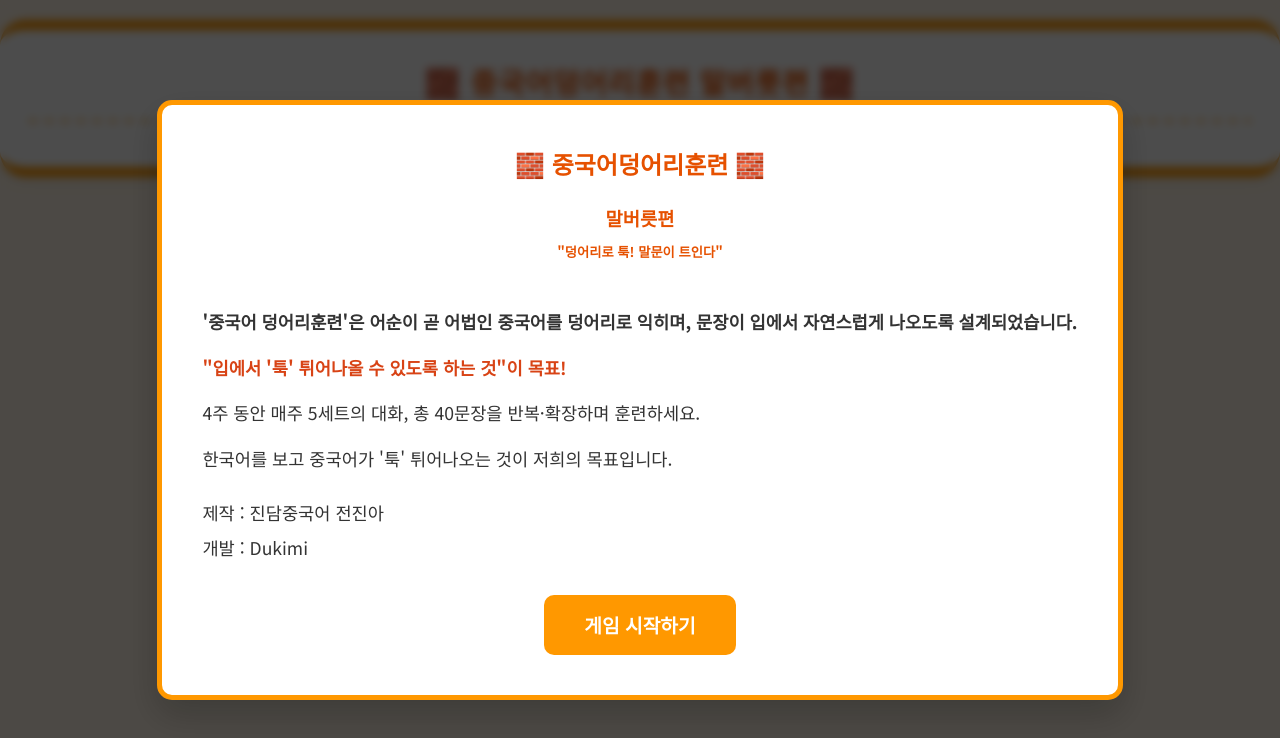
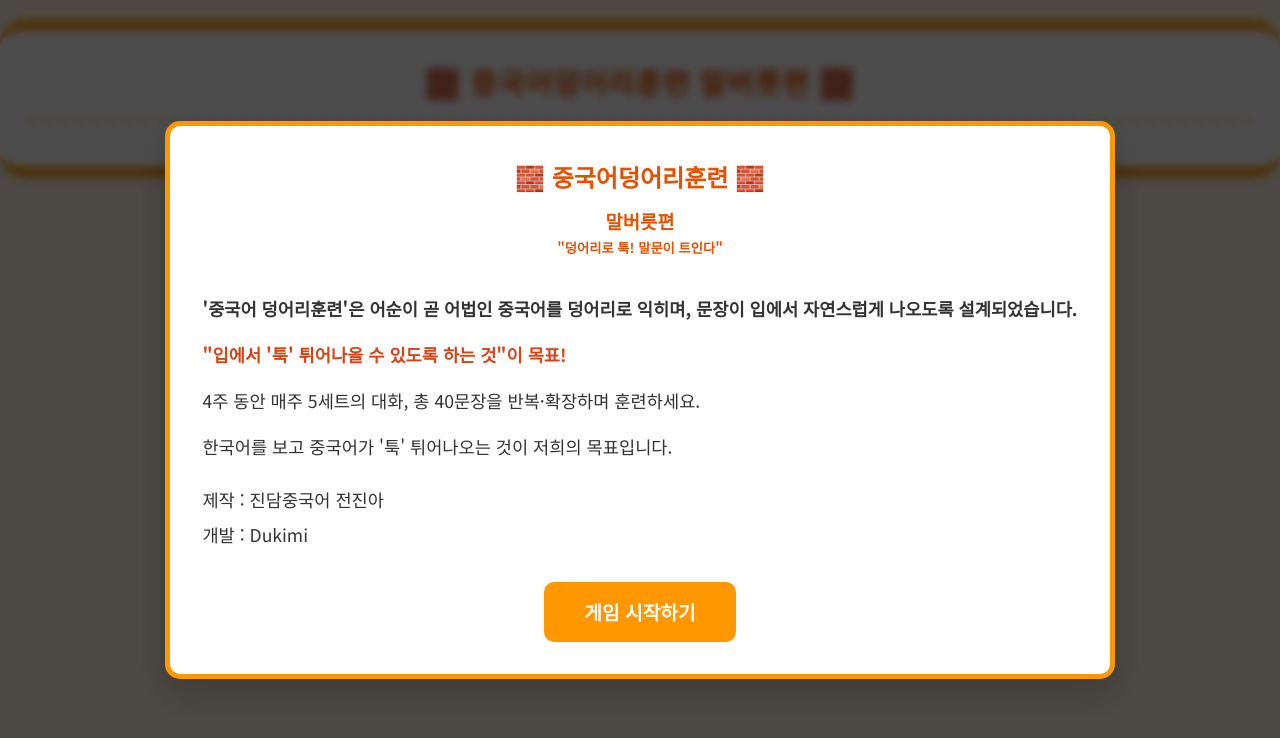
Before and after one commit to Jindam1799/habit_0126, a plain HTML site: page index.html in a window 1280 px wide. Drawn offline with Linux system fonts and the light colour scheme.

Commit message:
Update styles.css

```diff
--- a/styles.css
+++ b/styles.css
@@ -82,7 +82,7 @@ header:after {
 
 .popup-content {
   background-color: white;
-  padding: 2.5rem;
+  padding: 2rem;
   border-radius: 15px;
   max-width: 90%;
   max-height: 90%;
@@ -98,20 +98,20 @@ header:after {
 }
 
 .popup-content h3 {
-  margin-bottom: 0.5rem;
+  margin-bottom: 0.1rem;
   text-align: center;
 }
 
 .popup-content h4 {
   text-align: center;
   color: #666;
-  margin-bottom: 1rem;
+  margin-bottom: 0.5rem;
   font-size: 0.9rem;
 }
 
 .subtitle-center {
   text-align: center;
-  margin-bottom: 1.2rem;
+  margin-bottom: 0.6rem;
   color: #e65100;
 }
 
```
